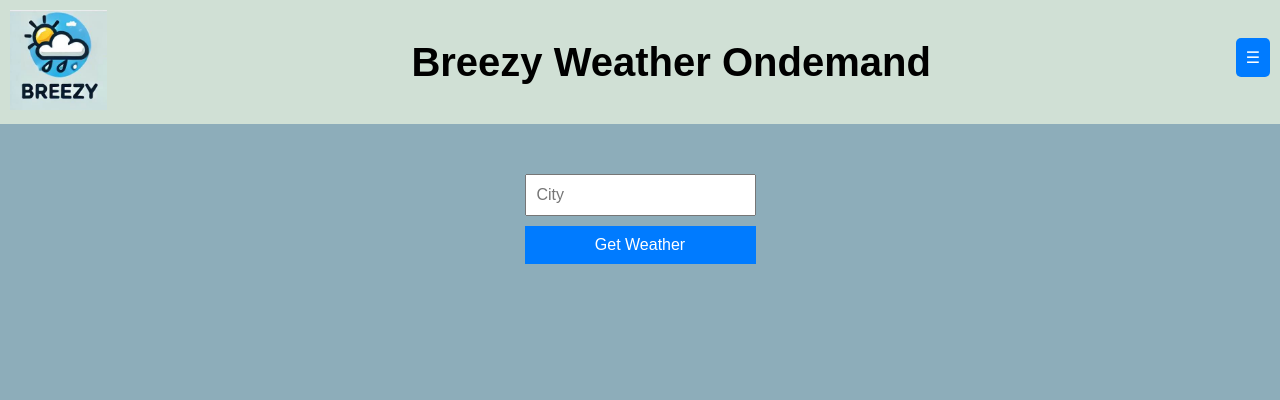
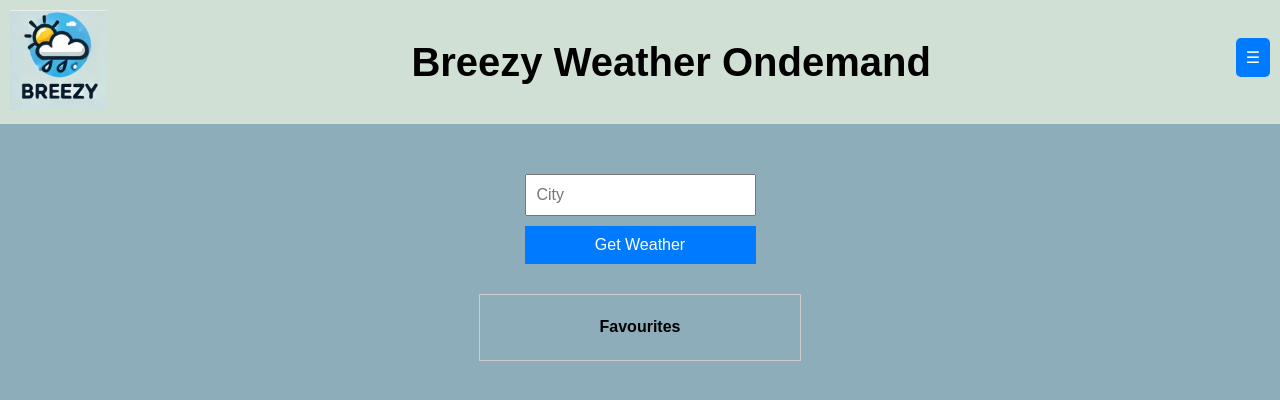
Before and after one commit to Rob-Baglow-9269/Breezy_app, a React (Create React App) app in the folder client/: page / in a window 1280 px wide. Shown: the top 400 px of the page. Built offline with nearby package versions, Linux system fonts and the light colour scheme; the HTML template or start-up script is replaced by a standard one.

Commit message:
implemented favourites on front end and cleaned up some error handling

```diff
--- a/client/src/App.js
+++ b/client/src/App.js
@@ -1,3 +1,4 @@
+// App.js
 import React, { useState, useEffect } from 'react';
 import { BrowserRouter as Router, Route, Routes } from 'react-router-dom';
 import Home from './pages/Home';
@@ -23,7 +24,7 @@ const App = () => {
     <Router>
       <Navbar isLoggedIn={isLoggedIn} setIsLoggedIn={setIsLoggedIn} />
       <Routes>
-        <Route path="/" element={<Home />} />
+        <Route path="/" element={<Home isLoggedIn={isLoggedIn} />} />
         <Route path="/login" element={<Login setIsLoggedIn={setIsLoggedIn} />} />
         <Route path="/register" element={<Register setIsLoggedIn={setIsLoggedIn} />} />
         <Route path="/profile" element={<Profile />} />
--- /dev/null
+++ b/client/src/components/Weather/Favourites.css
@@ -0,0 +1,23 @@
+/* components/Weather/Favourites.css */
+.favourites-container {
+    border: 1px solid #ccc;
+    padding: 10px;
+    margin-top: 20px;
+    font-family: sans-serif;
+    font-size: 14px;
+    width: 300px;
+  }
+
+  .favourites-container h2 {
+    font-size: 16px;
+    margin-bottom: 10px;
+  }
+
+  .favourites-container ul {
+    list-style: none;
+    padding: 0;
+  }
+
+  .favourites-container li {
+    margin-bottom: 5px;
+  }
--- /dev/null
+++ b/client/src/components/Weather/Favourites.js
@@ -0,0 +1,38 @@
+// components/Weather/Favourites.js
+import React, { useState, useEffect } from 'react';
+import axios from 'axios';
+import './Favourites.css';
+
+const Favourites = ({ isLoggedIn }) => {
+  const [favourites, setFavourites] = useState([]);
+
+  useEffect(() => {
+    const fetchFavourites = async () => {
+      if (isLoggedIn) {
+        try {
+          const token = localStorage.getItem('token');
+          const res = await axios.get('https://breezy-app.onrender.com/api/favourites', {
+            headers: { Authorization: `Bearer ${token}` },
+          });
+          setFavourites(res.data);
+        } catch (error) {
+          console.error('Failed to fetch favourites', error);
+        }
+      }
+    };
+    fetchFavourites();
+  }, [isLoggedIn]);
+
+  return (
+    <div className="favourites-container">
+      <h2>Favourites</h2>
+      <ul>
+        {favourites.map(fav => (
+          <li key={fav._id}>{fav.savedCities.map(city => city.cityName).join(', ')}</li>
+        ))}
+      </ul>
+    </div>
+  );
+};
+
+export default Favourites;
--- a/client/src/components/Weather/WeatherDisplay.js
+++ b/client/src/components/Weather/WeatherDisplay.js
@@ -1,8 +1,10 @@
+// components/Weather/WeatherDisplay.js
 import React, { useState } from 'react';
 import axios from 'axios';
-import './WeatherDisplay.css'
+import './WeatherDisplay.css';
+import Favourites from './Favourites';
 
-const WeatherDisplay = () => {
+const WeatherDisplay = ({ isLoggedIn }) => {
   const [city, setCity] = useState('');
   const [weather, setWeather] = useState(null);
 
@@ -17,10 +19,38 @@ const WeatherDisplay = () => {
       });
       setWeather(res.data);
     } catch (error) {
-      if (error.response && error.response.status === 401) {
-        alert('Unauthorized. Please log in.');
+      if (error.response) {
+        if (error.response.status === 401) {
+          alert('Unauthorized. Please log in.');
+        } else if (error.response.status === 404) {
+          alert('City not found. Please check the city name and try again.');
+        } else if (error.response.status >= 500) {
+          alert('Server error. Please try again later.');
+        } else {
+          alert('Failed to fetch weather data. Please check your request and try again.');
+        }
+      } else if (error.request) {
+        alert('No response received from server. Please check your network connection and try again.');
       } else {
-        alert('Failed to fetch weather data');
+        alert(`Error: ${error.message}`);
+      }
+    }
+  };
+
+  const saveFavourite = async () => {
+    if (weather && isLoggedIn) {
+      try {
+        const token = localStorage.getItem('token');
+        await axios.post('https://breezy-app.onrender.com/api/favourites', {
+          username: localStorage.getItem('username'),
+          savedCities: [{ cityName: weather.city }]
+        }, {
+          headers: { Authorization: `Bearer ${token}` }
+        });
+        alert('City saved to favourites!');
+      } catch (error) {
+        console.error('Failed to save favourite', error);
+        alert('Failed to save favourite');
       }
     }
   };
@@ -30,6 +60,9 @@ const WeatherDisplay = () => {
       <form onSubmit={fetchWeather}>
         <input type="text" placeholder="City" value={city} onChange={(e) => setCity(e.target.value)} />
         <button type="submit">Get Weather</button>
+        {weather && (
+          <button type="button" onClick={saveFavourite}>Save</button>
+        )}
       </form>
       {weather && (
         <div className="weather-info">
@@ -38,6 +71,7 @@ const WeatherDisplay = () => {
           <p>Condition: {weather.condition}</p>
         </div>
       )}
+      <Favourites isLoggedIn={isLoggedIn} />
     </div>
   );
 };
--- a/client/src/pages/Home.js
+++ b/client/src/pages/Home.js
@@ -1,11 +1,12 @@
+// Home.js
 import React from 'react';
 import WeatherDisplay from '../components/Weather/WeatherDisplay';
 import './Home.css';
 
-const Home = () => {
+const Home = ({ isLoggedIn }) => {
   return (
     <div className="home-container">
-      <WeatherDisplay />
+      <WeatherDisplay isLoggedIn={isLoggedIn} />
     </div>
   );
 };
```
Also changed, not shown: 1 other file (tests, documents, lock files or other folders).
